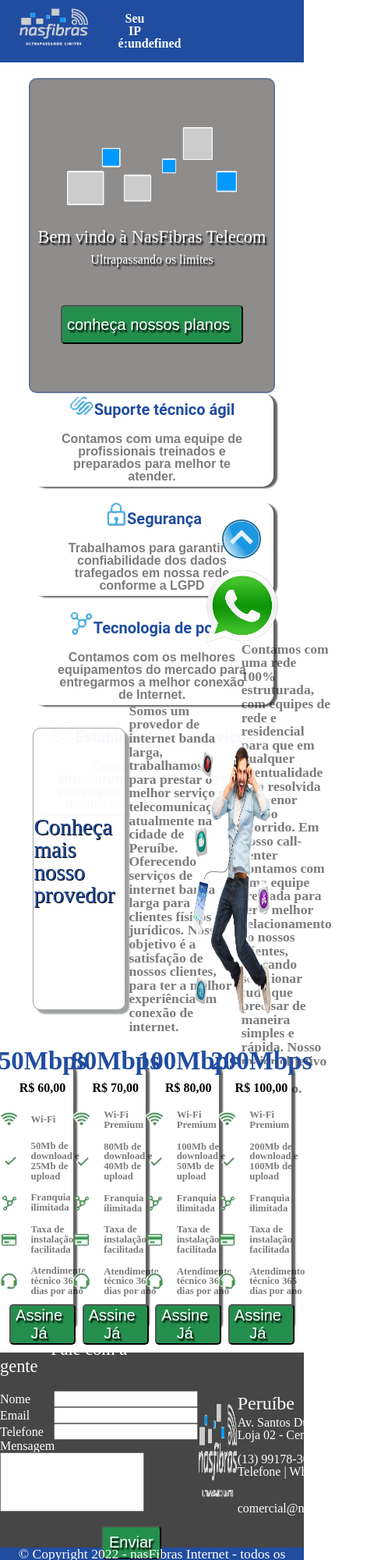
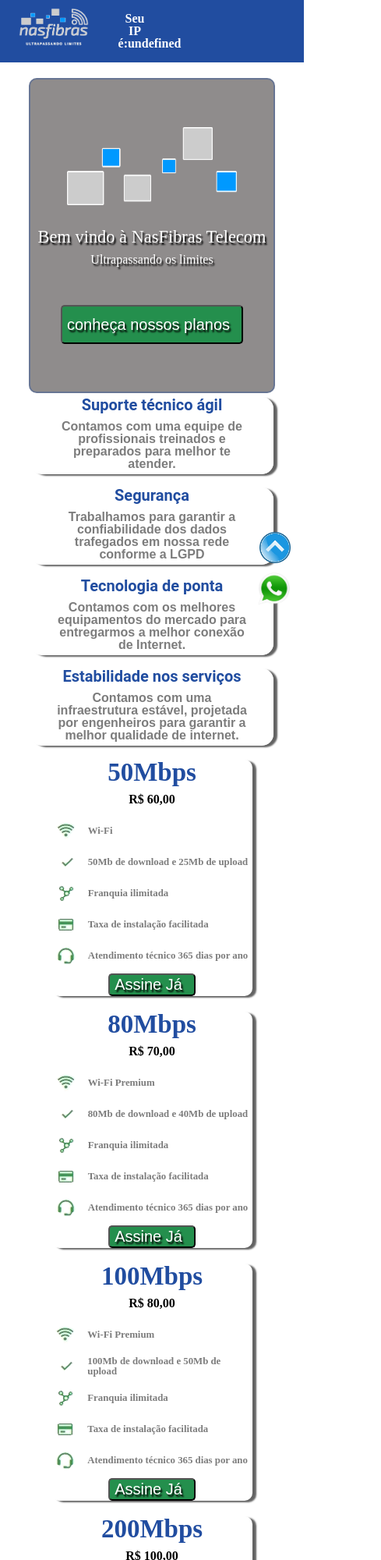
Before and after one commit to NasFibras-Dev/site_NasFibras, a plain HTML site: page index.html in a window 390 px wide. Shown: the top 2000 px of the page at 78% size, 489 px wide, since content can reach past the window. Drawn offline with Linux system fonts and the light colour scheme.

Commit message:
Media max620px

```diff
--- a/src/css/media.css
+++ b/src/css/media.css
@@ -25,20 +25,113 @@
         font-size: 1rem;
     }
     .vantagens {
-        margin-top: 110px;
+        margin-top: 70px;
         display: flex;
         flex-direction: column;
         align-content: center;
         justify-content: center;
         align-items: center;
+        flex-wrap: nowrap;
     }
     .vantagens__card {
-        margin-top: 20px;
+        margin-top: 17px;
         width: 80%;
+        height: 209px;
         display: flex;
         align-content: center;
+        flex-direction: column;
+        justify-content: center;
+        align-items: center;
+        flex-wrap: wrap;
+    }
+    .vantagens__card img {
+        display: none;
+    }
+    .vantagens__card:hover {
+        width: 80%;
+        height: 80%;
+        transition: 1s, transform 1s;
+        box-shadow: 5px 5px 2px rgba(11, 186, 240, 0.61);
+    }
+    .dados_conheca {
+        display: none;
+    }
+    .planos {
+        display: flex;
+        width: 100%;
+        height: 100%;
+        flex-direction: column;
+        flex-wrap: nowrap;
+        align-content: center;
+        justify-content: flex-start;
+        align-items: center;
+        margin-top: 80px;
+        margin-bottom: 20px;
+    }
+    .planos__card {
+        width: 66%;
+        height: 85%;
+        display: flex;
+        flex-direction: column;
+        justify-content: center;
+        align-items: center;
+        flex-wrap: wrap;
+        margin-top: 20px;
+    }
+    .planos__card:hover {
+        width: 66%;
+        height: 85%;
+        transition: 1s, transform 1s;
+    }
+    footer {
+        display: flex;
+        background-color: var(--fundo-footer);
+        height: 100%;
+        flex-direction: column;
+        justify-content: center;
+        align-items: center;
+        align-content: center;
+    }
+    .form_contato {
+        margin-top: 20px;
+    }
+    .logo__nasfibras-footer {
+        width: 40%;
+        height: 50%;
+        margin-top: 31px;
+    }
+    .contato__footer-container {
+        display: flex;
+        flex-direction: column;
+        margin-top: -20px;
+        margin-bottom: 20px;
+        align-items: center;
+        justify-content: center;
+    }
+    .contato__footer-cidade {
+        text-align: center;
+        margin-top: 35px;
+    }
+    #root {
+        background-color: var(--cor-topo);
+        font-size: 0.8rem;
+        height: 56px;
+        display: flex;
+        align-items: center;
         flex-direction: row;
         justify-content: center;
-        align-items: center;
+    }
+    #topo_img {
+        bottom: 119px;
+        right: 17px;
+    }
+    #topo_img img {
+        width: 40px;
+        height: 40px;
+    }
+    .whats_btn img {
+        width: 43px;
+        bottom: 67px;
+        right: 17px;
     }
 }
```
